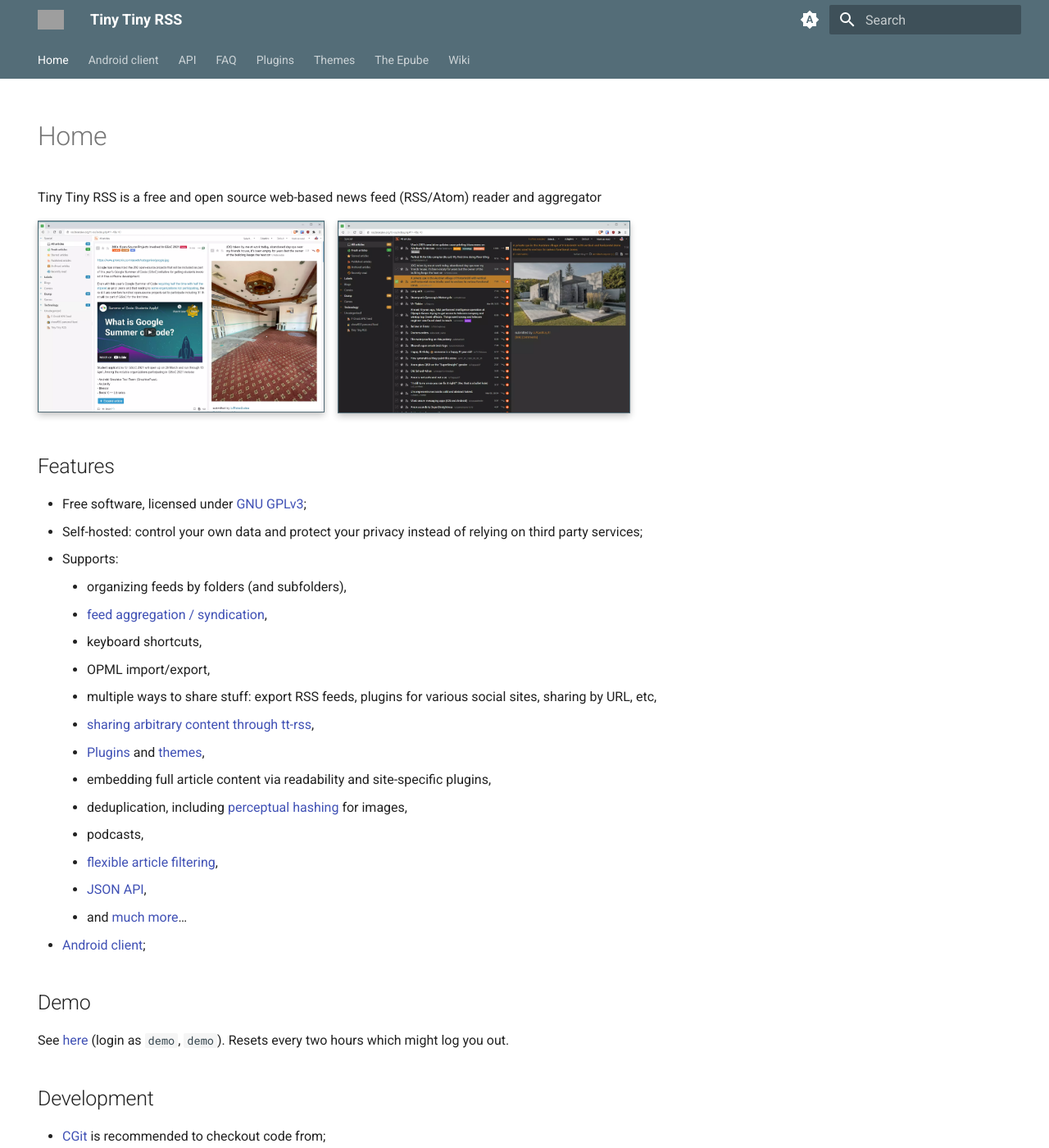
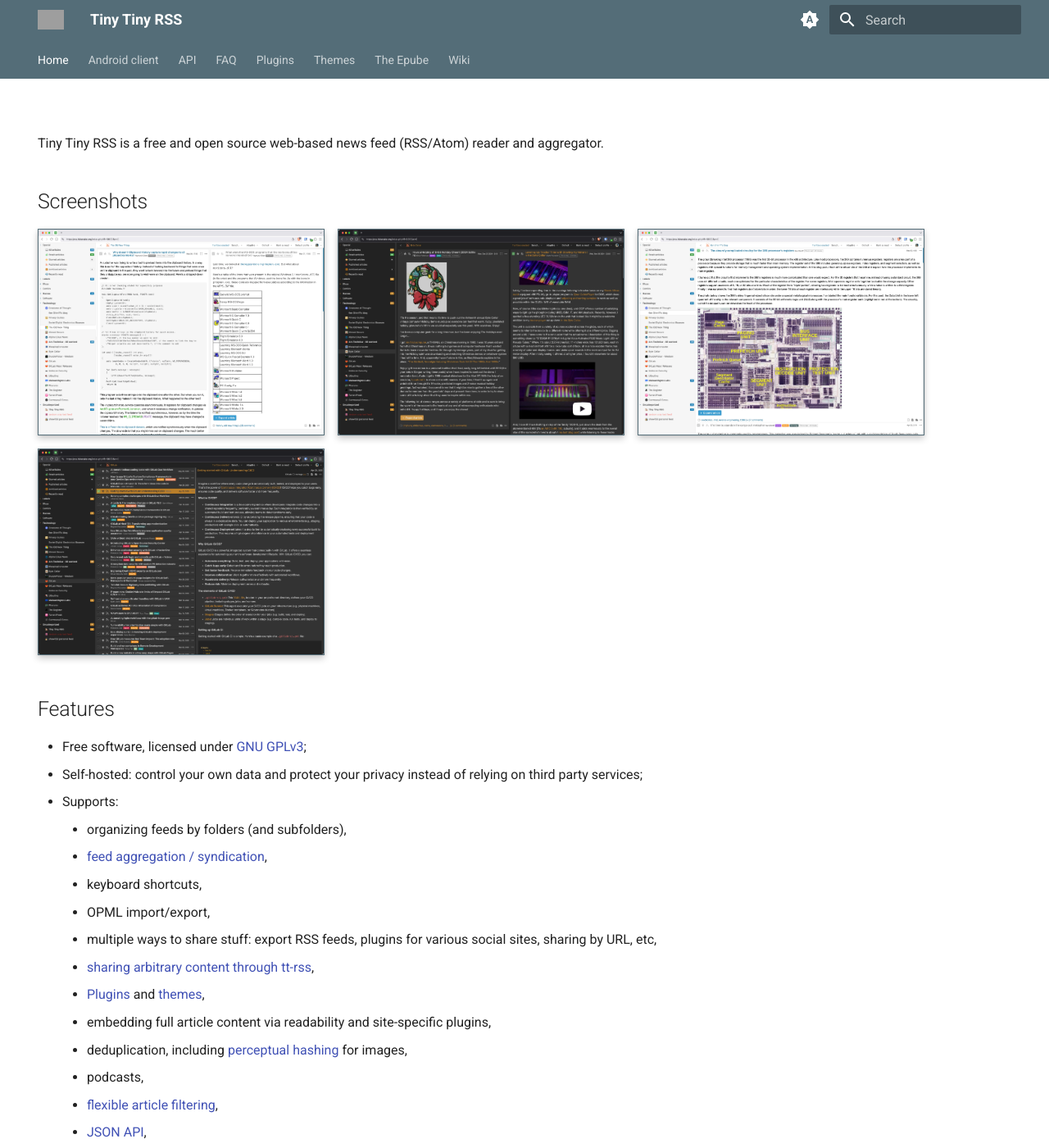
Before and after one commit to supahgreg/tt-rss-web-static, an MkDocs documentation site: the page built from docs/index.md, in a window 1280 px wide and 1400 px high. Shown: the whole window at 82% size. Built offline with MkDocs 1.6.1 and Material for MkDocs 9.7.7, drawn with Linux system fonts in a browser that asks for light colours.

Commit message:
add some huge new screenshots

```diff
--- a/docs/index.md
+++ b/docs/index.md
@@ -4,11 +4,21 @@
   - toc
 ---
 
-Tiny Tiny RSS is a free and open source web-based news feed (RSS/Atom) reader and aggregator
+<style>
+  .md-typeset h1,
+  .md-content__button {
+    display: none;
+  }
+</style>
 
-![](images/tt-rss/21.03/Screenshot_2021-03-10_152046.webp){ width="350", align=left }
+Tiny Tiny RSS is a free and open source web-based news feed (RSS/Atom) reader and aggregator.
 
-![](images/tt-rss/21.03/Screenshot_2021-03-10_152846.webp){ width="357" }
+## Screenshots
+
+![](images/tt-rss/25.05/Screenshot_2025-05-10_at_09.20.55.webp){ width="350", align=left }
+![](images/tt-rss/25.05/Screenshot_2025-05-10_at_09.22.19.webp){ width="350", align=left }
+![](images/tt-rss/25.05/Screenshot_2025-05-10_at_09.21.21.webp){ width="350", align=left }
+![](images/tt-rss/25.05/Screenshot_2025-05-10_at_09.22.50.webp){ width="350" }
 
 ## Features
 
--- a/docs/stylesheets/extra.css
+++ b/docs/stylesheets/extra.css
@@ -1,6 +1,6 @@
 .md-content img {
    border: 1px solid var(--md-primary-fg-color);
-      box-shadow: 0 0 .2rem #0000001a,0 .2rem .4rem #0003;
+   box-shadow: 0 0 .2rem #0000001a,0 .2rem .4rem #0003;
 }
 
 .md-content h1,
```
Also changed, not shown: docs/images/tt-rss/25.05/Screenshot_2025-05-10_at_09.20.55.png (added), docs/images/tt-rss/25.05/Screenshot_2025-05-10_at_09.20.55.webp (added), docs/images/tt-rss/25.05/Screenshot_2025-05-10_at_09.21.21.webp (added), docs/images/tt-rss/25.05/Screenshot_2025-05-10_at_09.22.19.webp (added), docs/images/tt-rss/25.05/Screenshot_2025-05-10_at_09.22.50.webp (added), 3 other files.
